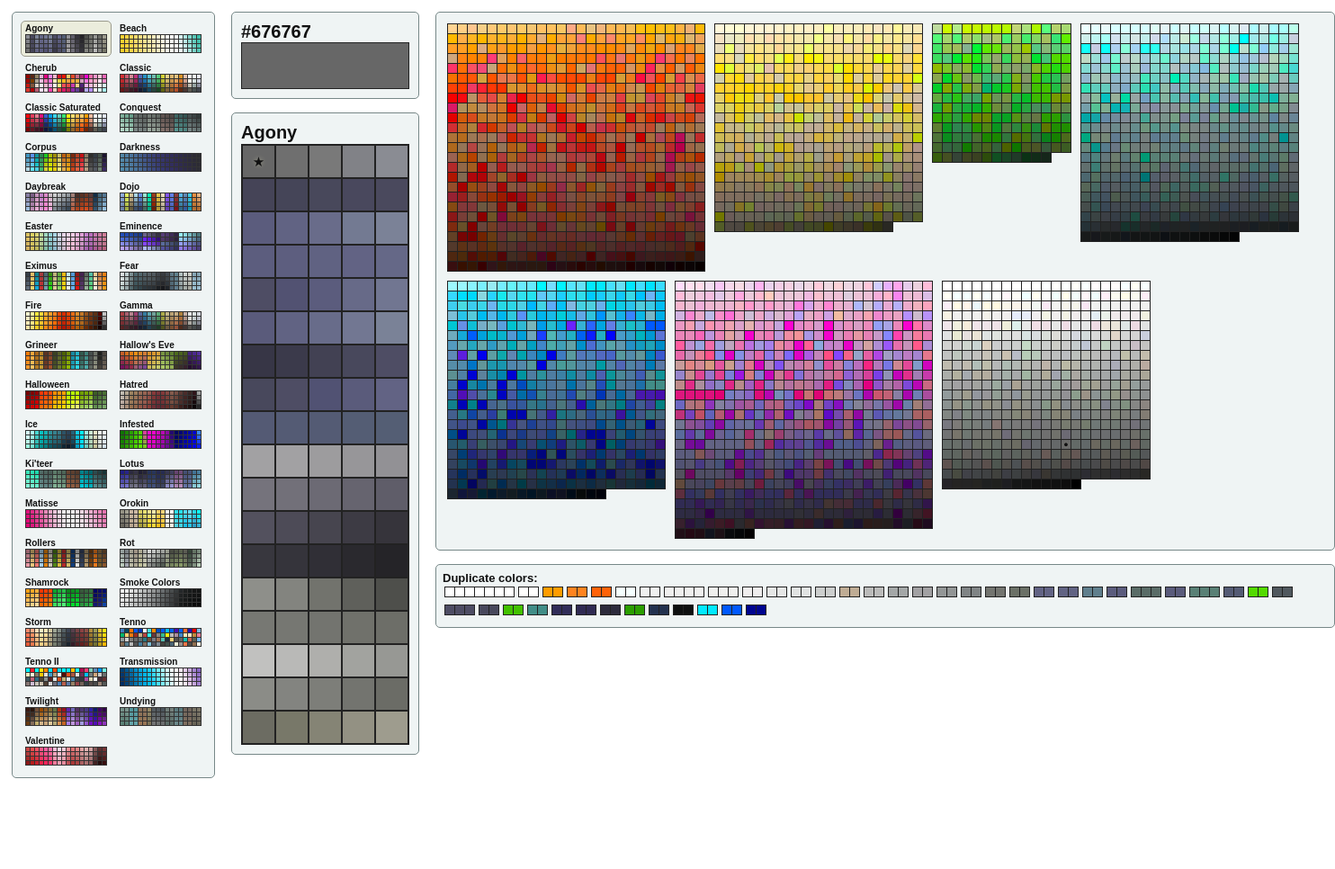
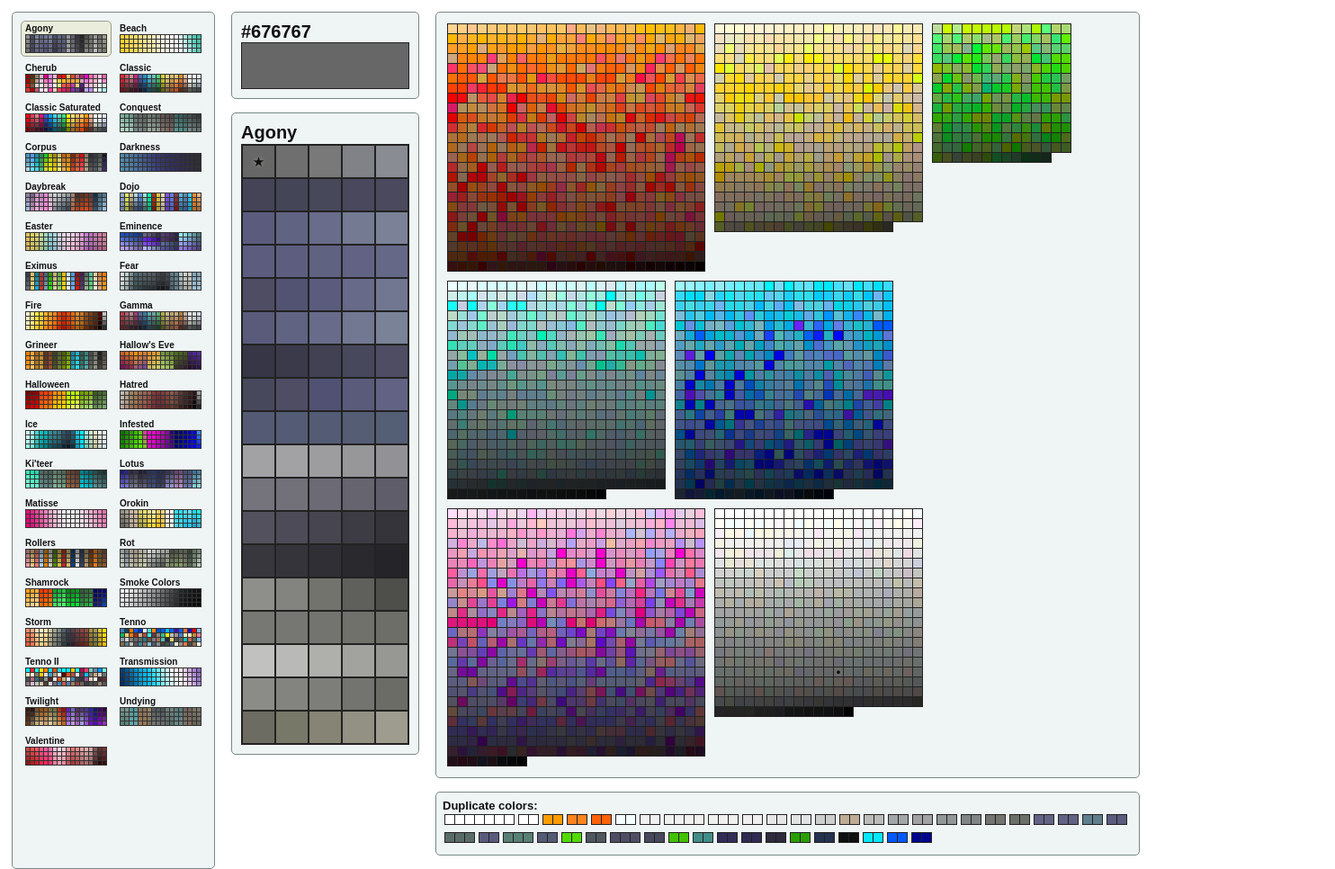
Before and after one commit to Gluckogon/gluckogon.github.io, a plain HTML site: page warframe/wf_colors/index.html in a window 1280 px wide. Shown: the whole page at 90% size, 1484 px wide, since content can reach past the window. Before the commit the page ends 878 px from the top, so only its background shows below. Drawn offline with Linux system fonts and the light colour scheme.

Commit message:
Add files via upload

```diff
--- a/warframe/wf_colors/wf_colors.css
+++ b/warframe/wf_colors/wf_colors.css
@@ -95,7 +95,7 @@
 }
 
 #color_picker_n_duplicates {
-    flex: 0 0 1000px;
+    /* flex: 0 0 1000px; */
 }
 #duplicates {
     margin-bottom: 15px;
```
